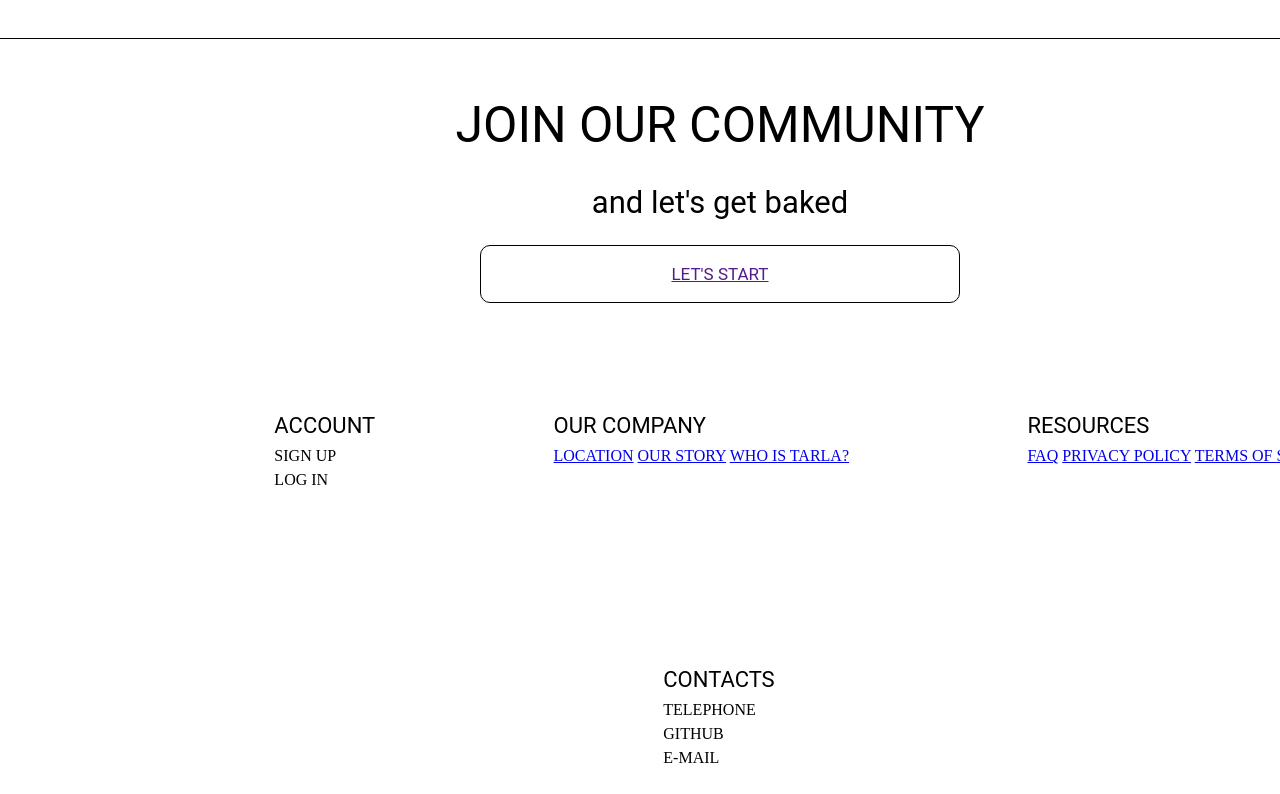
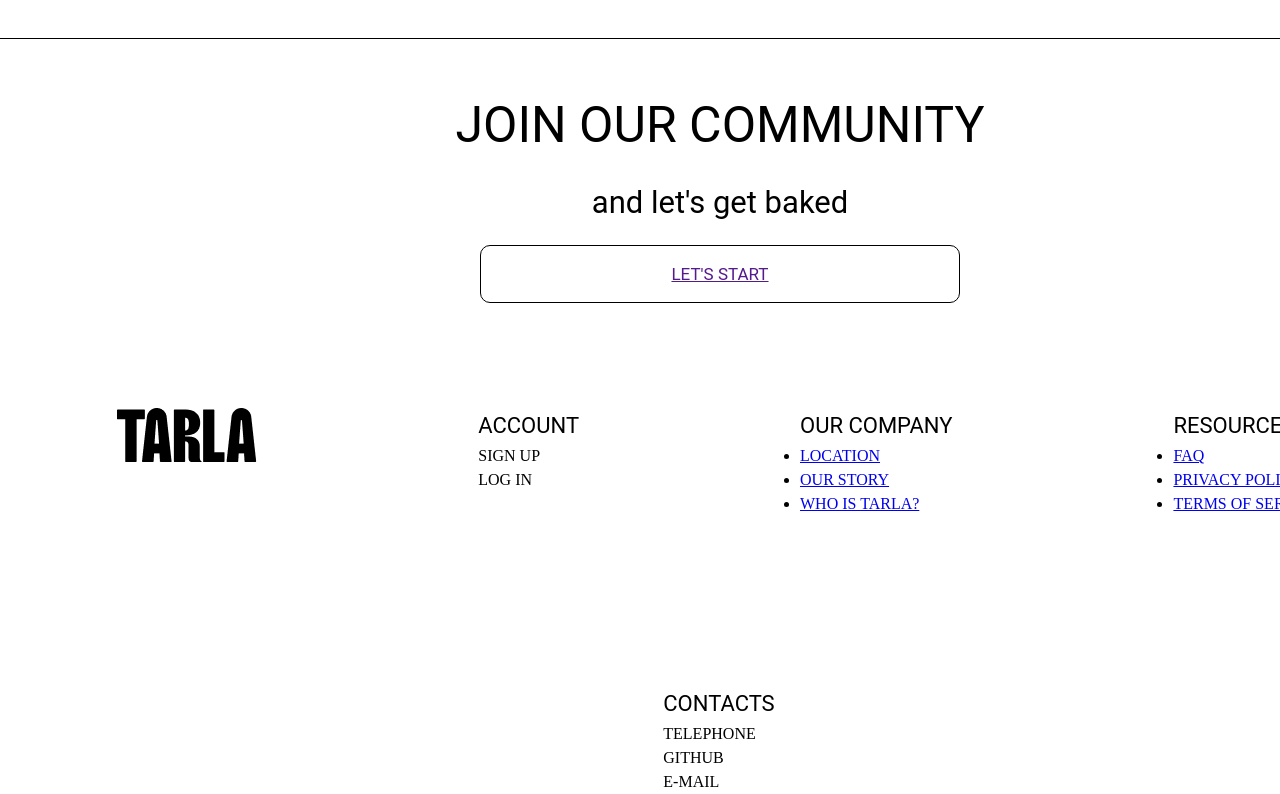
Before and after one commit to MaltSun/TarlaProgect, a plain HTML site: page NotAuthorized/index.html in a window 1280 px wide. Shown: the part 2973-3767 px from the top of the page. Before the commit the page ends 3743 px from the top, so only its background shows below. Drawn offline with nearby package versions, Linux system fonts and the light colour scheme; files that its build step writes are made by us from their sources.

Commit message:
fix: fix image link, link for pages

```diff
--- a/NotAuthorized/index.html
+++ b/NotAuthorized/index.html
@@ -157,7 +157,7 @@
     </section>
   </body>
   <footer class="footer">
-    <div><img src="Frame.png" alt="" /></div>
+    <img src="..\Images\Frame.png" alt="logo" />
     <div class="PF">
       <p class="Hf">Account</p>
       <p>Sign Up</p>
@@ -165,16 +165,20 @@
     </div>
     <div class="PF">
       <p class="Hf" id="howItWorks">Our company</p>
-      <a href="..\NotAuthorized\location.html">Location</a>
-      <a href="..\Tarla\aboutUs.html">Our story</a>
-      <a href="..\NotAuthorized\WhoIsTarta.html">Who is Tarla?</a>
-          </div>
+      <ul>
+        <li><a href="..\NotAuthorized\location.html">Location</a></li>
+        <li><a href="..\Tarla\aboutUs.html">Our story</a></li>
+        <li> <a href="..\NotAuthorized\WhoIsTarta.html">Who is Tarla?</a></li>
+      </ul>
+      </div>
     <div class="PF">
       <p class="Hf">Resources</p>
-      <a href="..\NotAuthorized\WhoIsTarta.html">FAQ</a>
-      <a href="..\NotAuthorized\WhoIsTarta.html">Privacy Policy</a>
-      <a href="..\NotAuthorized\WhoIsTarta.html">Terms of Service</a>
-          </div>
+      <ul>
+        <li><a href="..\Tarla\aboutUs.html">FAQ</a></li>
+        <li><a href="..\NotAuthorized\WhoIsTarta.html">Privacy Policy</a></li>
+        <li><a href="..\NotAuthorized\WhoIsTarta.html">Terms of Service</a></li>
+      </ul>
+     </div>
     <div class="PF">
       <p class="Hf">Contacts</p>
       <p>telephone</p>
```
